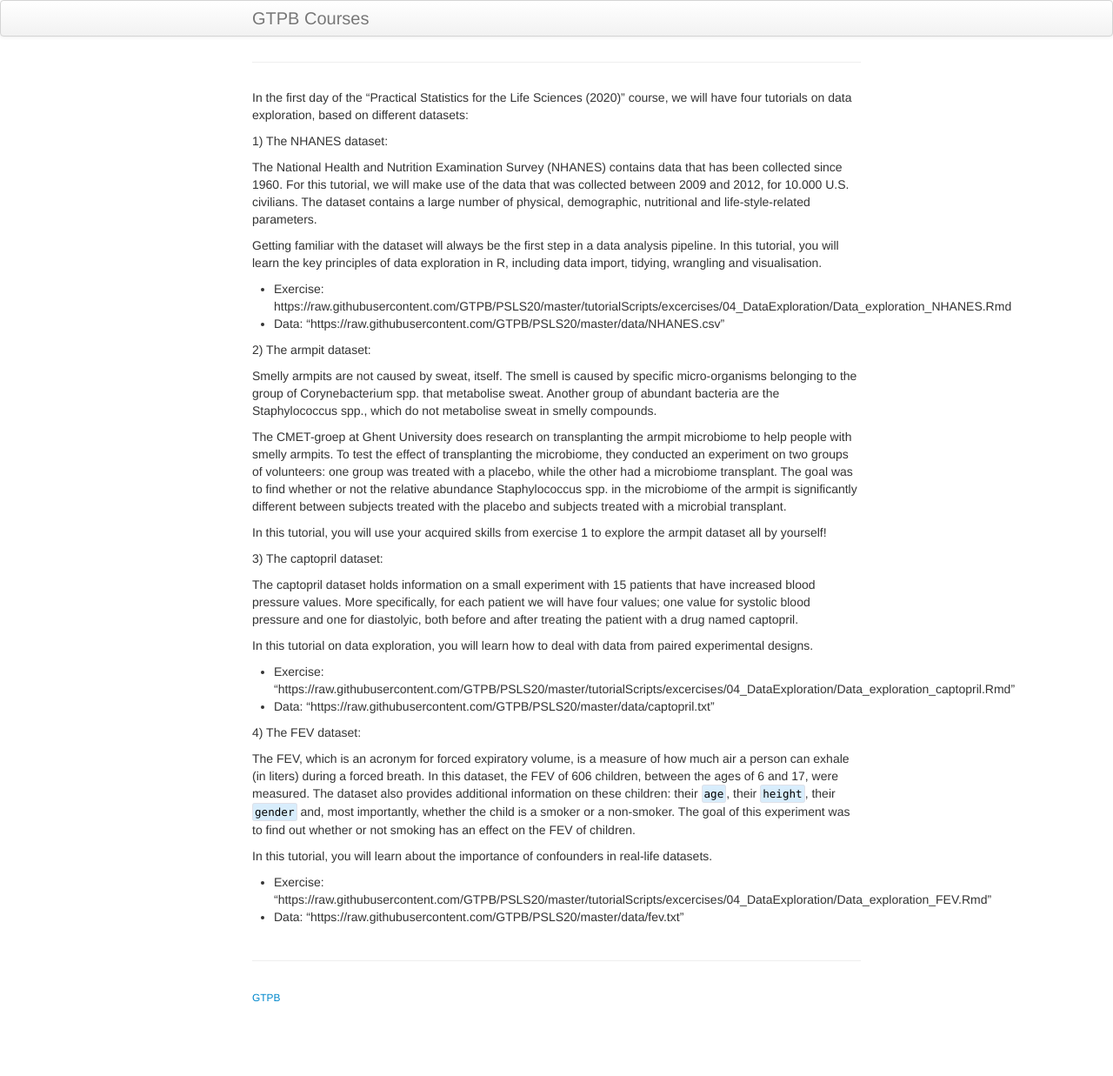
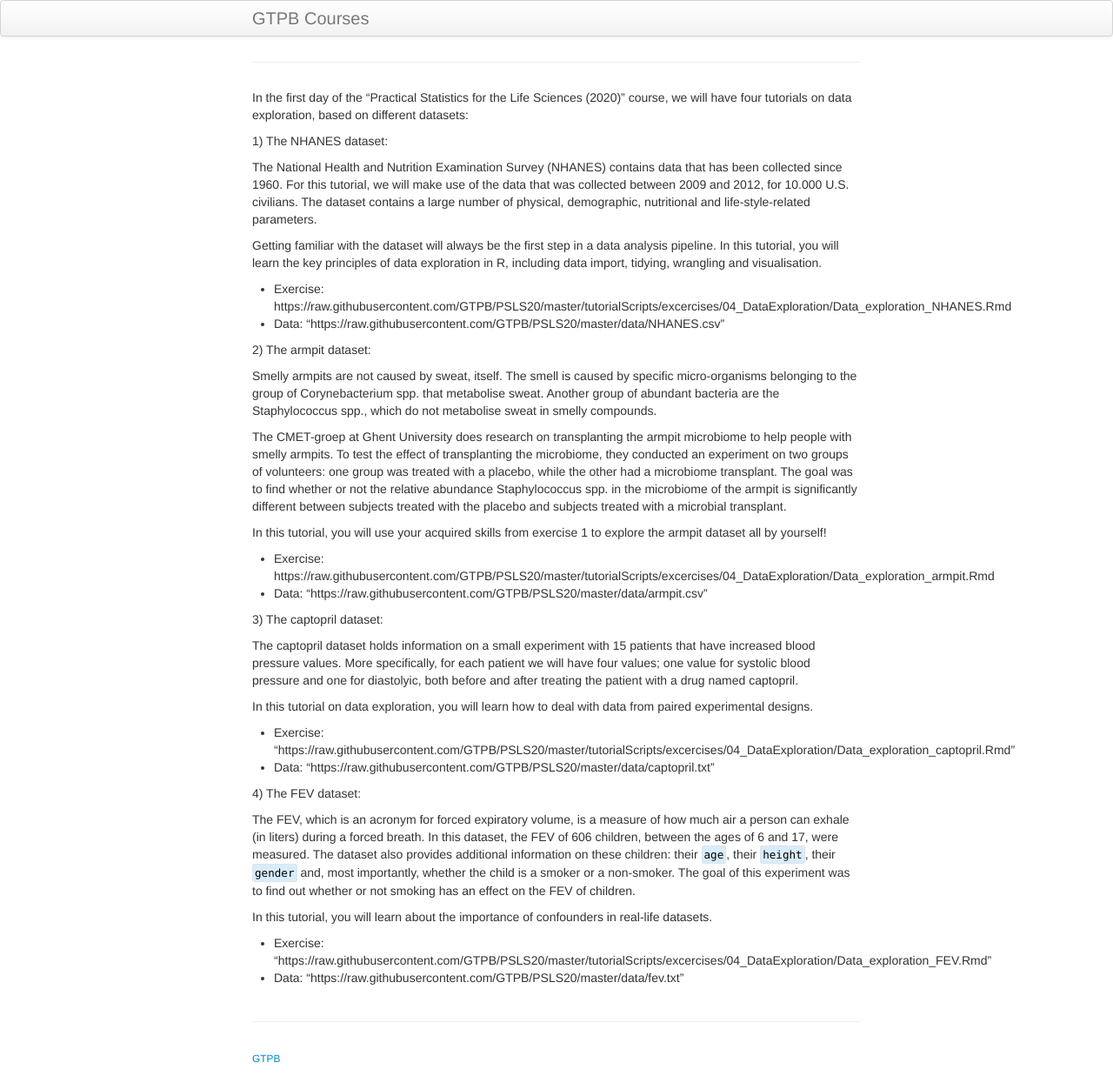
Before and after one commit to GTPB/PSLS20, a Jekyll site: the page built from pages/04_dataExploration.md, in a window 1280 px wide. Shown: the whole page at 87% size. Built offline with Jekyll 4.4.1, drawn with Linux system fonts in a browser that asks for light colours; our own code applies the rules of GitHub Pages for plain Markdown files; before the commit the page ends 1167 px from its top, so only the background shows below that; some of the changed lines change nothing that is shown.

Commit message:
update 04.md

```diff
--- a/pages/04_dataExploration.md
+++ b/pages/04_dataExploration.md
@@ -26,6 +26,9 @@ and subjects treated with a microbial transplant.
 
 In this tutorial, you will use your acquired skills from exercise 1 to explore the armpit dataset all by yourself!
 
+- Exercise: https://raw.githubusercontent.com/GTPB/PSLS20/master/tutorialScripts/excercises/04_DataExploration/Data_exploration_armpit.Rmd
+- Data: "https://raw.githubusercontent.com/GTPB/PSLS20/master/data/armpit.csv"
+
 
 3) The captopril dataset:
 
```
